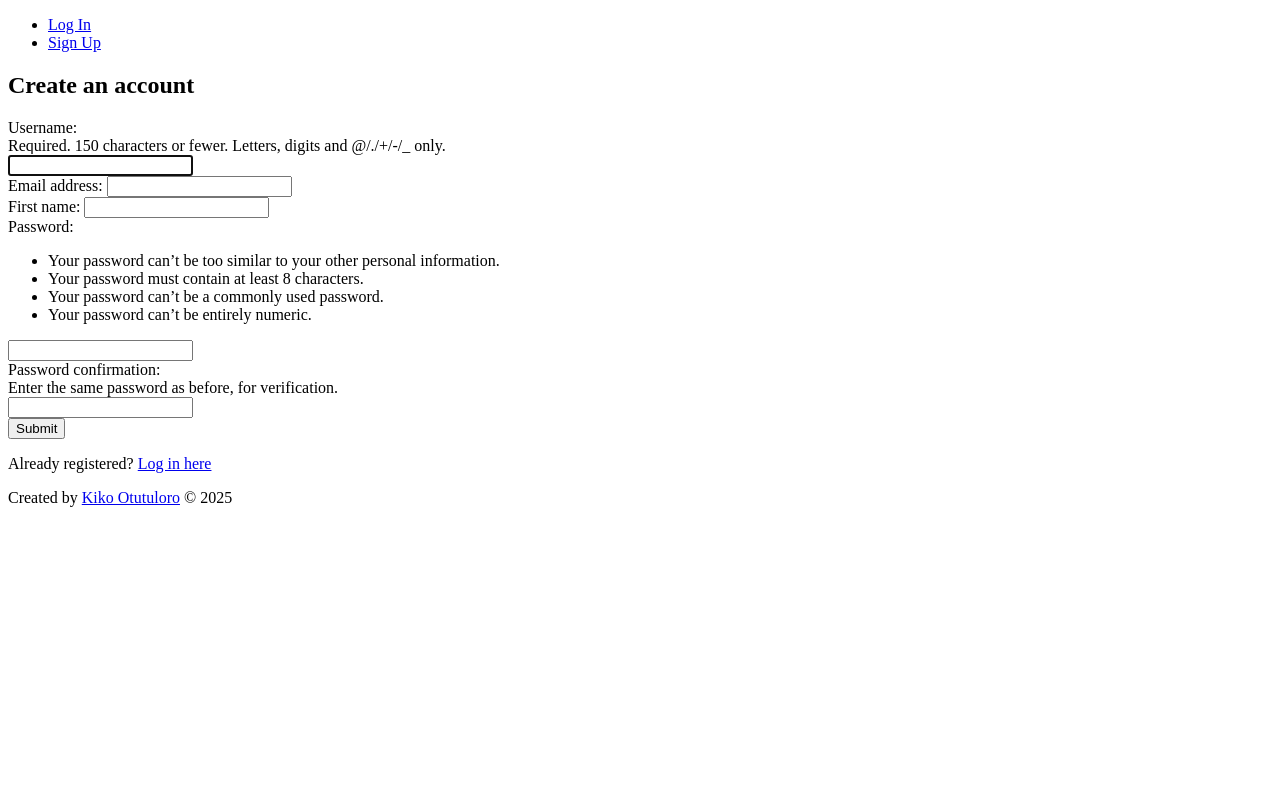
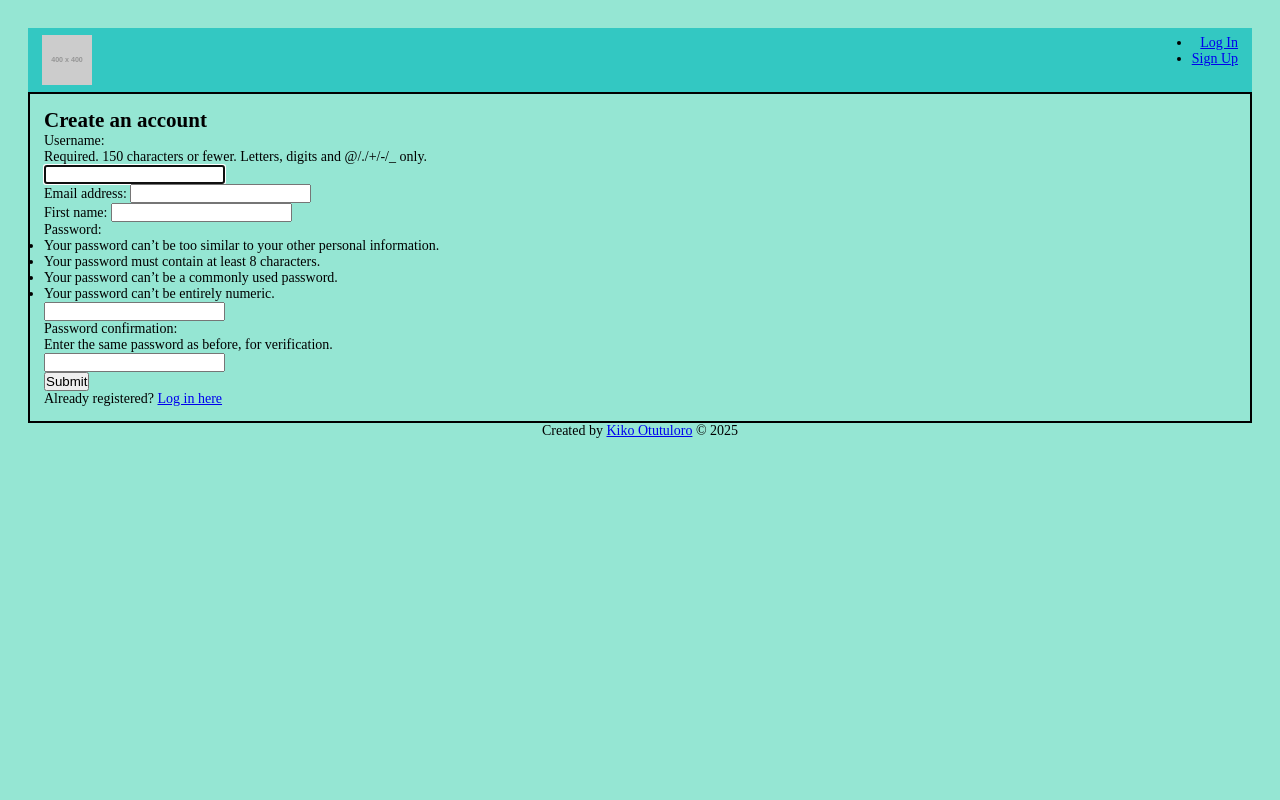
Before and after one commit to kotutuloro/wanderlust, a Django app: page /accounts/signup/ in a window 1280 px wide. Run offline with Django 5.2, Linux system fonts and the light colour scheme; grey boxes labelled with a size stand in for pictures from a placeholder-image service; some libraries are stand-ins or nearby versions.

Commit message:
add suuuuuper rough base styling

```diff
--- a/config/settings.py
+++ b/config/settings.py
@@ -120,6 +120,7 @@ USE_TZ = True
 # https://docs.djangoproject.com/en/5.1/howto/static-files/
 
 STATIC_URL = 'static/'
+STATICFILES_DIRS = [BASE_DIR / 'static',]
 
 # Default primary key field type
 # https://docs.djangoproject.com/en/5.1/ref/settings/#default-auto-field
--- /dev/null
+++ b/static/base_styles.css
@@ -0,0 +1,36 @@
+* {
+  margin: 0;
+  padding: 0;
+  box-sizing: border-box;
+}
+
+html {
+  font-size: 14px;
+}
+
+body {
+  margin: 2rem;
+  background-color: rgb(149, 230, 211);
+}
+
+header.base {
+  display: flex;
+  justify-content: space-between;
+  background-color: rgba(1, 186, 186, 0.66);
+  padding: 0.5rem 1rem;
+}
+
+header.base nav {
+  text-align: right;
+  list-style-type: none;
+}
+
+main {
+  border: 2px solid black;
+  padding: 1rem;
+}
+
+footer {
+  width: 100%;
+  text-align: center;
+}
--- a/templates/base.html
+++ b/templates/base.html
@@ -1,3 +1,5 @@
+{% load static %}
+<link rel="stylesheet" href="{% static "base_styles.css" %}" />
 <!DOCTYPE html>
 <html lang="en">
   <head>
@@ -12,6 +14,15 @@
     </title>
   </head>
   <body>
+    <header class="base">
+      <div class="icon">
+        <a href={% url "trips:index" %}>
+          <img src="https://placehold.co/400"
+               alt="homepage icon"
+               height="50px"
+               width="50px" />
+        </a>
+      </div>
       <nav>
         <ul>
           {% if user.is_authenticated %}
@@ -37,6 +48,7 @@
           {% endif %}
         </ul>
       </nav>
+    </header>
     <main>
       {% block content %}
       {% endblock content %}
```
Lines whose indentation alone changed are shown as unchanged.
